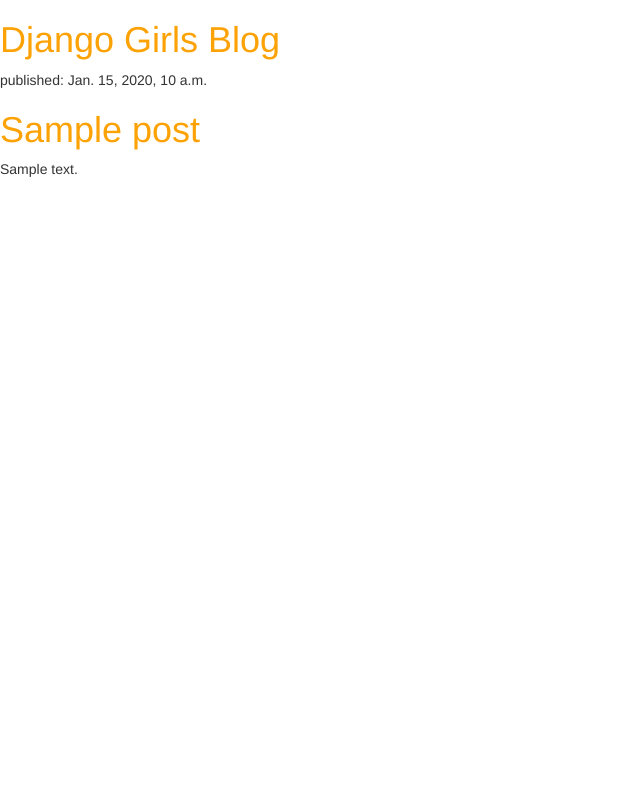
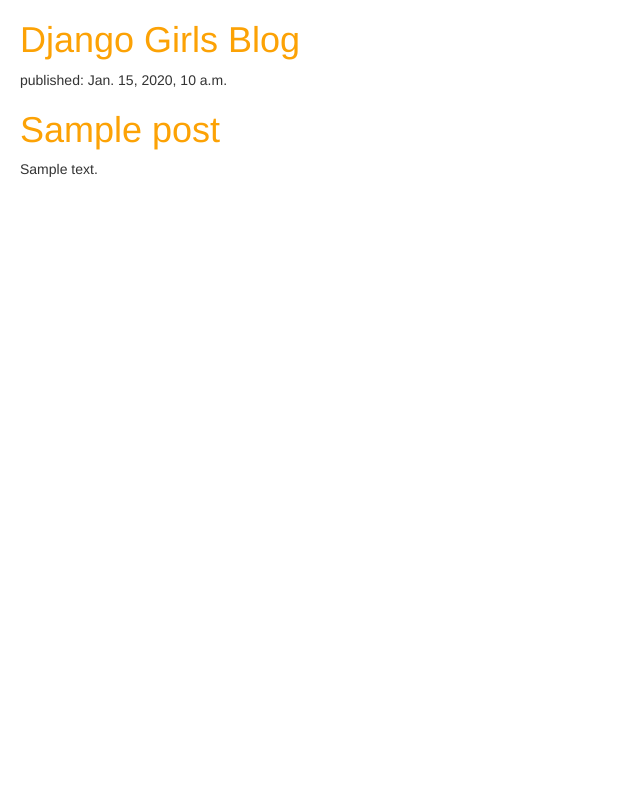
Before and after one commit to martinaslabejova/my-first-blog, a Django app: template blog/templates/blog/post_list.html in a window 1280 px wide. Shown: the whole page, without its empty margins (0-640 px from the left). Run offline with Django 3.2, Linux system fonts and the light colour scheme; the template is opened without the code that fills it: most values are stand-ins (such as "Sample title", 1, 10 or a date in 2020); some libraries are stand-ins or nearby versions.

Commit message:
add css okraje

```diff
--- a/blog/static/css/blog.css
+++ b/blog/static/css/blog.css
@@ -1,3 +1,6 @@
 h1 a {
 	color: #FCA205;
 }
+body {
+    padding-left: 20px;
+}
```
